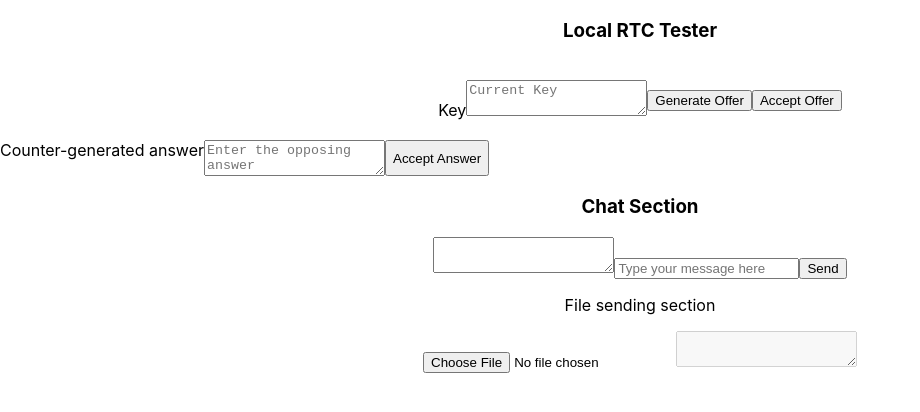
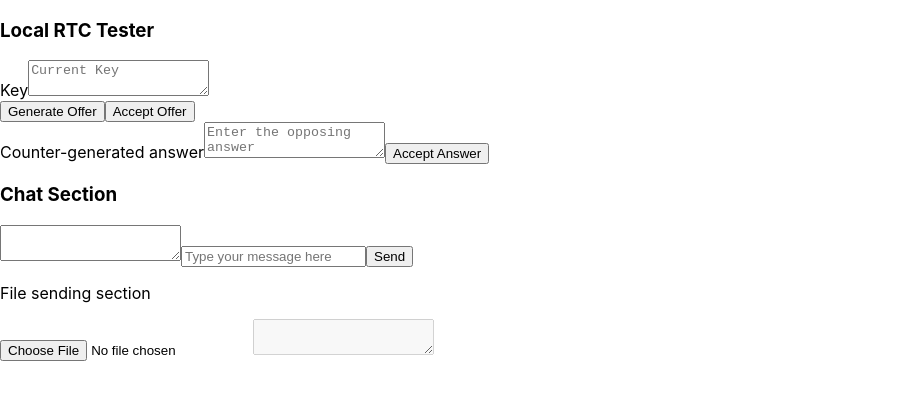
Before and after one commit to Surya-06/WebRTC-FileShare, a React (Create React App) app: page / in a window 1280 px wide. Shown: the top 412 px of the page, without its empty margins (0-920 px from the left). Built offline with nearby package versions, Linux system fonts and the light colour scheme.

Commit message:
run prettier

```diff
--- a/src/App.css
+++ b/src/App.css
@@ -1,3 +1,5 @@
+// @format
+
 .App {
     text-align: center;
 }
@@ -36,3 +38,12 @@
         transform: rotate(360deg);
     }
 }
+
+.key-section {
+    display: "flex";
+    flexdirection: "row";
+    paddingtop: "20px";
+    alignitems: "center";
+    width: "100%";
+    justifycontent: "center";
+}
--- a/src/App.tsx
+++ b/src/App.tsx
@@ -123,7 +123,12 @@ export default class App extends React.Component<any, any> {
             console.log(
                 "file size still less than the expected size, returning in wait of next buffer"
             );
-      console.log("current buffer length : " , this.current_size, "\nexpected buffer length : " , this.filesize);
+            console.log(
+                "current buffer length : ",
+                this.current_size,
+                "\nexpected buffer length : ",
+                this.filesize
+            );
             return;
         }
 
@@ -206,14 +211,18 @@ export default class App extends React.Component<any, any> {
                 ? this.pc.localDescription.sdp
                 : "Key Generation Failed!";
 
-      (document.getElementById("accept_answer") as HTMLButtonElement).disabled =
-        true;
+            (
+                document.getElementById("accept_answer") as HTMLButtonElement
+            ).disabled = true;
         };
     };
 
     acceptAnswer = () => {
         if (this.pc.signalingState !== "have-local-offer") {
-      console.log("returning since signal state is ", this.pc.signalingState);
+            console.log(
+                "returning since signal state is ",
+                this.pc.signalingState
+            );
             return;
         }
 
@@ -272,19 +281,18 @@ export default class App extends React.Component<any, any> {
                 index += CHUNK_SIZE;
                 fragment_count++;
                 console.log("sent message fragment - ", fragment_count);
-        console.log("size remaining : " , csize);
+                console.log("size remaining : ", csize);
             }
 
-      console.log('csize after all buffers : ', csize);
-      console.log('size sent so far : ', buf.byteLength - csize);
+            console.log("csize after all buffers : ", csize);
+            console.log("size sent so far : ", buf.byteLength - csize);
 
             if (csize > 0) {
                 this.dc.send(buf.slice(index, index + csize));
-        console.log('size of last buffer : ' , csize);
+                console.log("size of last buffer : ", csize);
             }
 
             this.dc.send(kMessageEnd);
-
         });
     };
 
@@ -316,25 +324,23 @@ export default class App extends React.Component<any, any> {
             <div className="App" style={{ justifyContent: "center" }}>
                 <div
                     id="contents"
-          style={{ display: "flex", flexDirection: "column", width: "100%" }}
+                    style={{
+                        display: "flex",
+                        flexDirection: "column",
+                        width: "100%",
+                    }}
                 >
                     <h3 id="title"> Local RTC Tester </h3>
 
-          <div
-            style={{
-              display: "flex",
-              flexDirection: "row",
-              paddingTop: "20px",
-              alignItems: "center",
-              width: "100%",
-              justifyContent: "center",
-            }}
-          >
+                    <div className={"key-section"}>
                         <div style={{ display: "block" }}>
                             <label htmlFor="key">Key</label>
                             <textarea id="key" placeholder={"Current Key"} />
                         </div>
-            <button id="generate_offer" onClick={this.createConnection}>
+                        <button
+                            id="generate_offer"
+                            onClick={this.createConnection}
+                        >
                             Generate Offer
                         </button>
                         <button id="accept_offer" onClick={this.useOffer}>
@@ -342,14 +348,7 @@ export default class App extends React.Component<any, any> {
                         </button>
                     </div>
 
-          <div
-            style={{
-              display: "flex",
-              flexDirection: "row",
-              paddingTop: "20px",
-              width: "100%",
-            }}
-          >
+                    <div className={"key-section"}>
                         <label htmlFor="answer">Counter-generated answer</label>
                         <textarea
                             id="answer"
```
Lines whose indentation alone changed are shown as unchanged.
